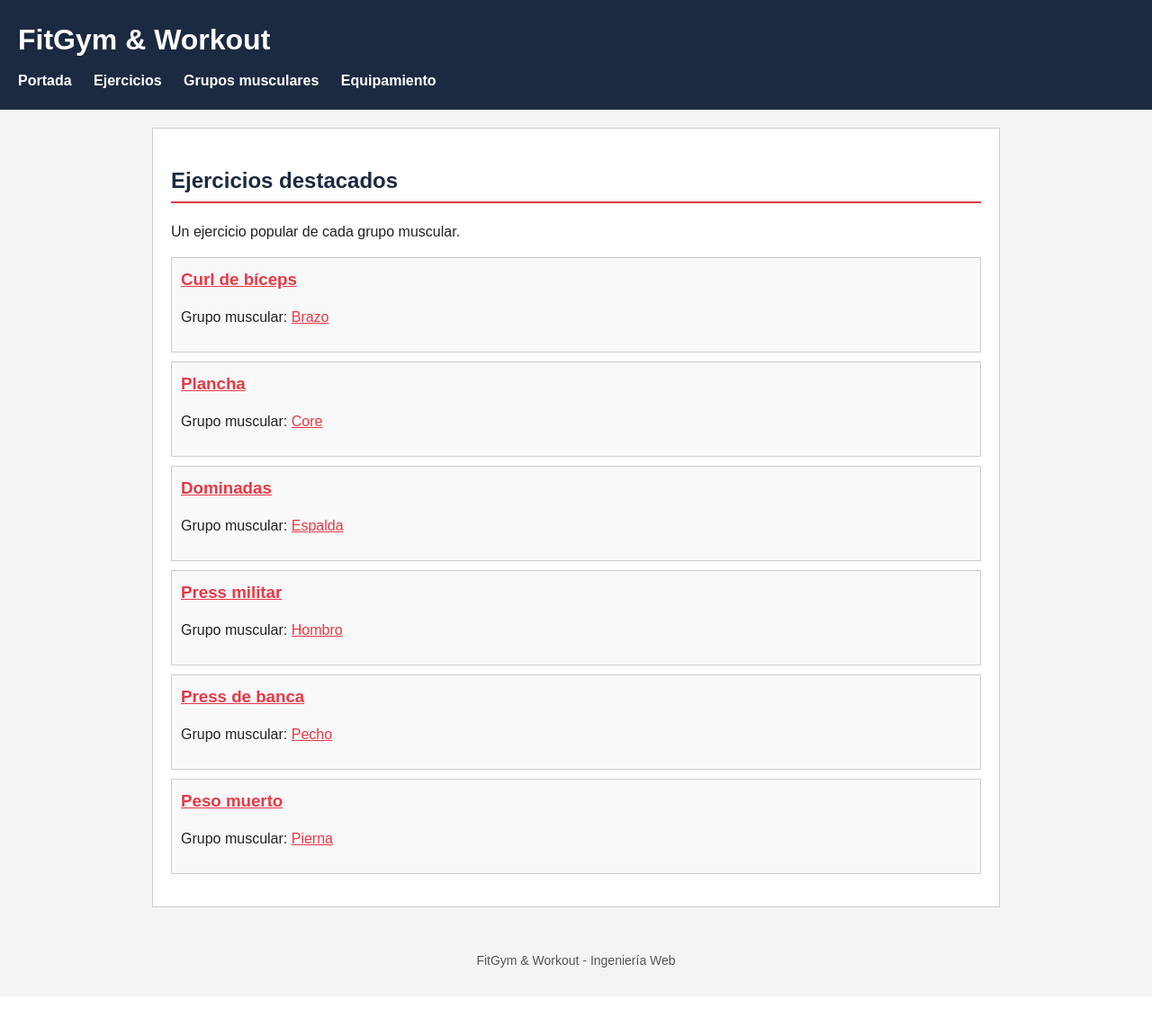
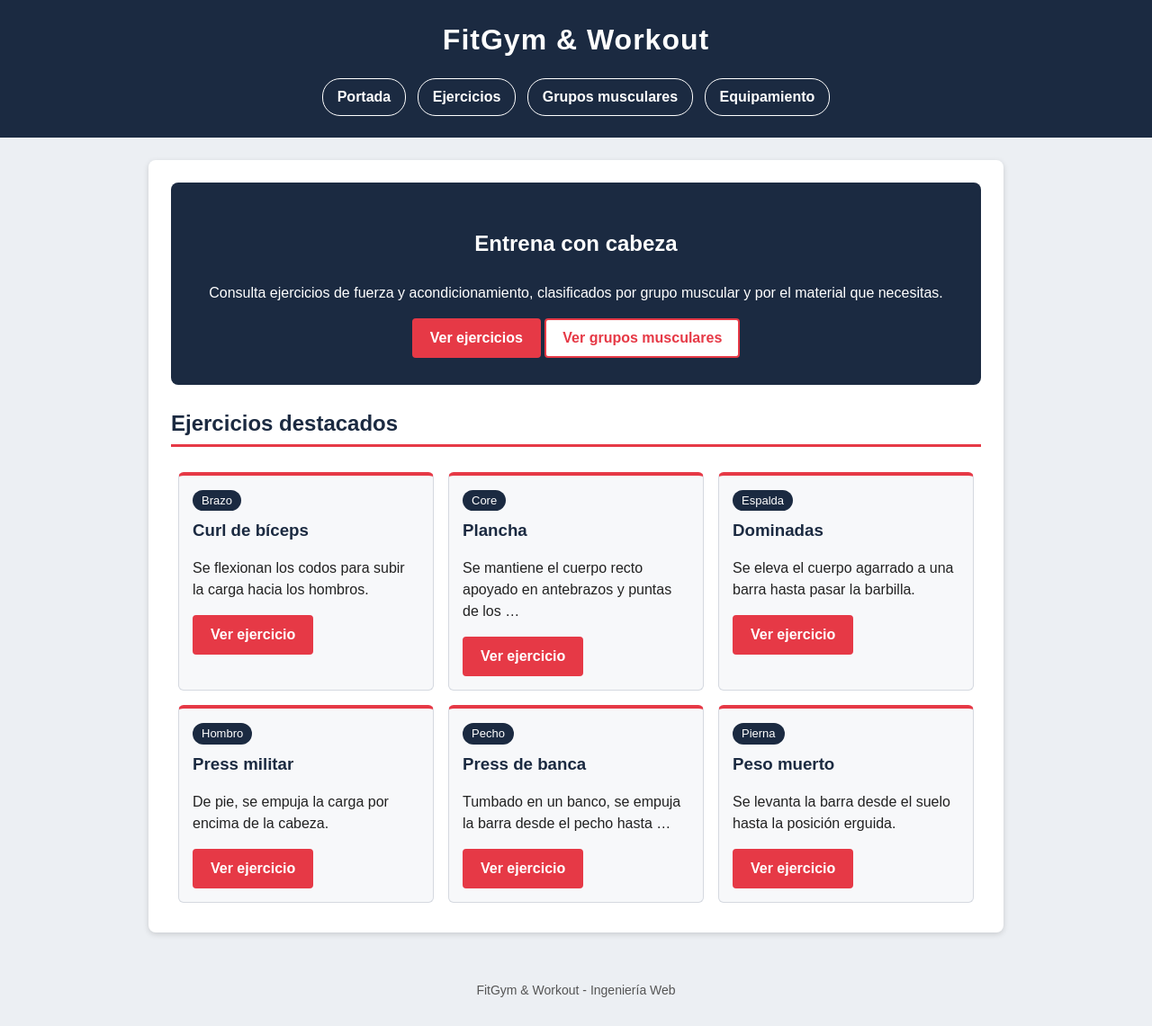
Before and after one commit to Fernius07/fitgym, a Django app: page / in a window 1280 px wide. Shown: the whole page at 90% size. Before the commit the page ends 1076 px from the top, so only its background shows below. Run offline with Django 5.2, Linux system fonts and the light colour scheme; data comes from the database, SQL or seed files in the repository.

Commit message:
Actualización de la corrección

```diff
--- a/appFitGym/static/css/estilos.css
+++ b/appFitGym/static/css/estilos.css
@@ -3,18 +3,21 @@ body {
     font-size: 16px;
     line-height: 1.5;
     color: #222222;
-    background-color: #f4f4f4;
+    background-color: #eceff3;
     margin: 0;
 }
 
+/* Cabecera y menú */
 header {
     background-color: #1b2a41;
     color: #ffffff;
     padding: 20px;
+    text-align: center;
 }
 
 header h1 {
-    margin: 0 0 10px 0;
+    margin: 0 0 15px 0;
+    letter-spacing: 1px;
 }
 
 nav ul {
@@ -25,52 +28,152 @@ nav ul {
 
 nav li {
     display: inline-block;
-    margin-right: 20px;
+    margin: 4px;
 }
 
 nav a {
+    display: block;
+    padding: 8px 16px;
     color: #ffffff;
     text-decoration: none;
     font-weight: bold;
+    border-radius: 20px;
+    border: 1px solid #ffffff;
 }
 
 nav a:hover {
-    text-decoration: underline;
+    background-color: #e63946;
+    border-color: #e63946;
 }
 
+/* Contenido principal */
 main {
     width: 80%;
     max-width: 900px;
-    margin: 20px auto;
-    padding: 20px;
+    margin: 25px auto;
+    padding: 25px;
     background-color: #ffffff;
-    border: 1px solid #cccccc;
+    border-radius: 8px;
+    box-shadow: 0 2px 6px rgba(0, 0, 0, 0.15);
 }
 
 h2 {
     color: #1b2a41;
-    border-bottom: 2px solid #e63946;
+    border-bottom: 3px solid #e63946;
     padding-bottom: 5px;
+}
+
+h3 {
+    color: #1b2a41;
 }
 
 a {
     color: #e63946;
 }
 
+/* Botones */
+.boton {
+    display: inline-block;
+    padding: 8px 18px;
+    background-color: #e63946;
+    color: #ffffff;
+    text-decoration: none;
+    font-weight: bold;
+    border-radius: 4px;
+    border: 2px solid #e63946;
+}
+
+.boton:hover {
+    background-color: #c1121f;
+    border-color: #c1121f;
+}
+
+.boton-claro {
+    background-color: #ffffff;
+    color: #e63946;
+}
+
+.boton-claro:hover {
+    background-color: #e63946;
+    color: #ffffff;
+}
+
+/* Bloque de presentación de la portada */
+.presentacion {
+    background-color: #1b2a41;
+    color: #ffffff;
+    padding: 30px;
+    margin-bottom: 25px;
+    text-align: center;
+    border-radius: 8px;
+}
+
+.presentacion h2 {
+    color: #ffffff;
+    border-bottom: none;
+}
+
+/* Tarjetas */
 .tarjetas {
     list-style: none;
+    margin: 0;
+    padding: 0;
+    display: flex;
+    flex-wrap: wrap;
+}
+
+.tarjetas li {
+    flex: 1 1 220px;
+    max-width: 280px;
+    margin: 8px;
+    padding: 15px;
+    background-color: #f7f8fa;
+    border: 1px solid #d5d9e0;
+    border-top: 4px solid #e63946;
+    border-radius: 6px;
+}
+
+.tarjetas h3 {
+    margin: 8px 0;
+}
+
+/* Etiquetas (grupo muscular y equipamiento) */
+.etiqueta {
+    display: inline-block;
+    padding: 2px 10px;
+    background-color: #1b2a41;
+    color: #ffffff;
+    font-size: 13px;
+    border-radius: 12px;
+    text-decoration: none;
+}
+
+a.etiqueta:hover {
+    background-color: #e63946;
+}
+
+.etiquetas {
+    list-style: none;
+    margin: 0 0 15px 0;
     padding: 0;
 }
 
-.tarjetas li {
-    border: 1px solid #cccccc;
-    padding: 10px;
-    margin-bottom: 10px;
-    background-color: #f9f9f9;
+.etiquetas li {
+    display: inline-block;
+    margin: 0 6px 6px 0;
 }
 
-.tarjetas h3 {
-    margin: 0 0 5px 0;
+.etiquetas a {
+    display: inline-block;
+    padding: 4px 14px;
+    background-color: #1b2a41;
+    color: #ffffff;
+    text-decoration: none;
+    border-radius: 14px;
+}
+
+.etiquetas a:hover {
+    background-color: #e63946;
 }
 
 footer {
--- a/appFitGym/templates/index.html
+++ b/appFitGym/templates/index.html
@@ -3,14 +3,22 @@
 {% block titulo %}Portada - FitGym &amp; Workout{% endblock %}
 
 {% block contenido %}
+<section class="presentacion">
+    <h2>Entrena con cabeza</h2>
+    <p>Consulta ejercicios de fuerza y acondicionamiento, clasificados por grupo muscular y por el material que necesitas.</p>
+    <a class="boton" href="{% url 'ejercicios' %}">Ver ejercicios</a>
+    <a class="boton boton-claro" href="{% url 'grupos' %}">Ver grupos musculares</a>
+</section>
+
 <h2>Ejercicios destacados</h2>
-<p>Un ejercicio popular de cada grupo muscular.</p>
 {% if destacados %}
     <ul class="tarjetas">
     {% for e in destacados %}
         <li>
-            <h3><a href="{% url 'ejercicio' e.id %}">{{ e.nombre }}</a></h3>
-            <p>Grupo muscular: <a href="{% url 'grupo' e.grupo.id %}">{{ e.grupo.nombre }}</a></p>
+            <a class="etiqueta" href="{% url 'grupo' e.grupo.id %}">{{ e.grupo.nombre }}</a>
+            <h3>{{ e.nombre }}</h3>
+            <p>{{ e.descripcion|truncatewords:12 }}</p>
+            <a class="boton" href="{% url 'ejercicio' e.id %}">Ver ejercicio</a>
         </li>
     {% endfor %}
     </ul>
--- a/appFitGym/views.py
+++ b/appFitGym/views.py
@@ -14,7 +14,7 @@ def index(request):
 
 
 def lista_ejercicios(request):
-    ejercicios = Ejercicio.objects.order_by('nombre')
+    ejercicios = Ejercicio.objects.select_related('grupo').order_by('nombre')
     context = {'lista_ejercicios': ejercicios}
     return render(request, 'lista_ejercicios.html', context)
 
@@ -47,6 +47,6 @@ def lista_equipamientos(request):
 
 def detalle_equipamiento(request, equipamiento_id):
     equipamiento = get_object_or_404(Equipamiento, pk=equipamiento_id)
-    ejercicios = equipamiento.ejercicio_set.order_by('nombre')
+    ejercicios = equipamiento.ejercicio_set.select_related('grupo').order_by('nombre')
     context = {'equipamiento': equipamiento, 'ejercicios': ejercicios}
     return render(request, 'detalle_equipamiento.html', context)
```
Also changed, not shown: appFitGym/templates/detalle_ejercicio.html (+9 -3 lines), appFitGym/templates/detalle_equipamiento.html (+9 -3 lines), appFitGym/templates/detalle_grupo.html (+8 -3 lines), appFitGym/templates/lista_ejercicios.html (+6 -2 lines), appFitGym/templates/lista_equipamientos.html (+6 -2 lines), appFitGym/templates/lista_grupos.html (+6 -2 lines).
